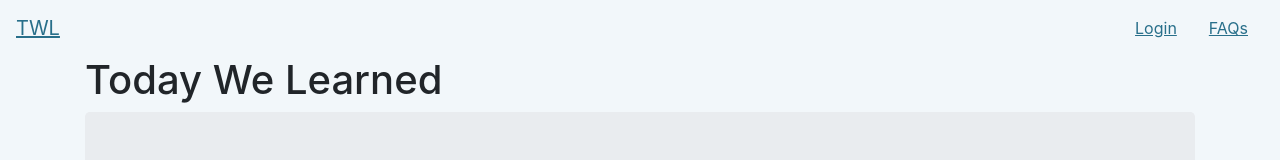
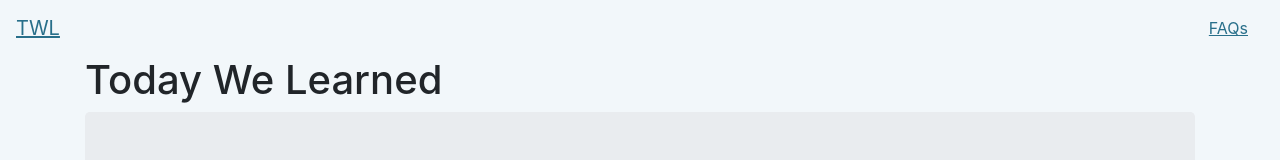
Before and after one commit to appfolio/a11y-academy, a React app: page / in a window 1280 px wide. Shown: the top 160 px of the page. Built offline with nearby package versions, Linux system fonts and the light colour scheme.

Commit message:
de - remove unecessary link

```diff
--- a/src/MyNav.js
+++ b/src/MyNav.js
@@ -10,11 +10,6 @@ export default function MyNav() {
       </NavbarBrand>
       <Nav>
         <NavItem>
-          <NavLink tag={Link} to="/">
-            Login
-          </NavLink>
-        </NavItem>
-        <NavItem>
           <NavLink tag={Link} to="/faqs">
             FAQs
           </NavLink>
```
